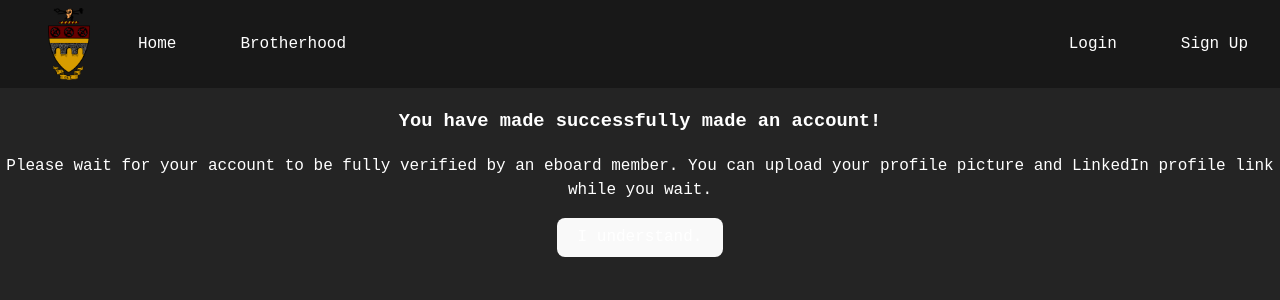
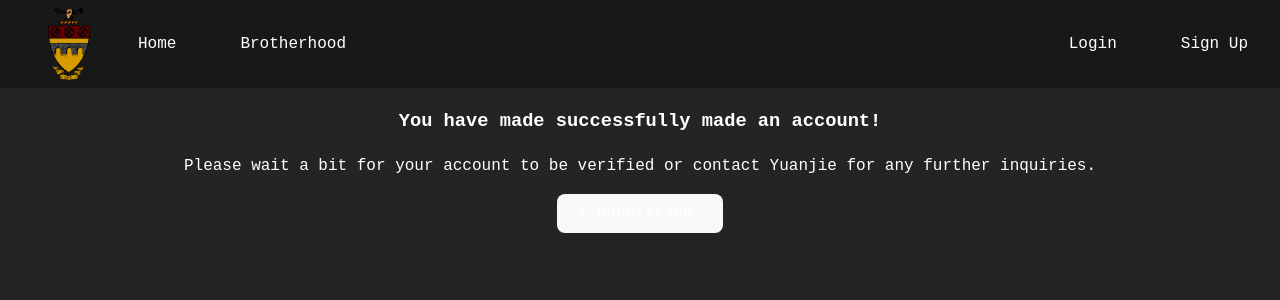
Before and after one commit to jayxu9000/OT_Website, a React (Vite) app in the folder OT_Website_Frontend/: page /verification in a window 1280 px wide. Shown: the top 300 px of the page. Built offline with nearby package versions, Linux system fonts and the light colour scheme; no server answers.

Commit message:
Added a temporary message to the verification page.

```diff
--- a/OT_Website_Frontend/src/pages/Verification.jsx
+++ b/OT_Website_Frontend/src/pages/Verification.jsx
@@ -12,7 +12,7 @@ function Verification() {
     return (
         <div className="verification">
             <h3>You have made successfully made an account!</h3>
-            <p>Please wait for your account to be fully verified by an eboard member. You can upload your profile picture and LinkedIn profile link while you wait.</p>
+            <p>Please wait a bit for your account to be verified or contact Yuanjie for any further inquiries.</p>
             <button onClick={handleButtonClick}>I understand.</button>
         </div>
     )
```
